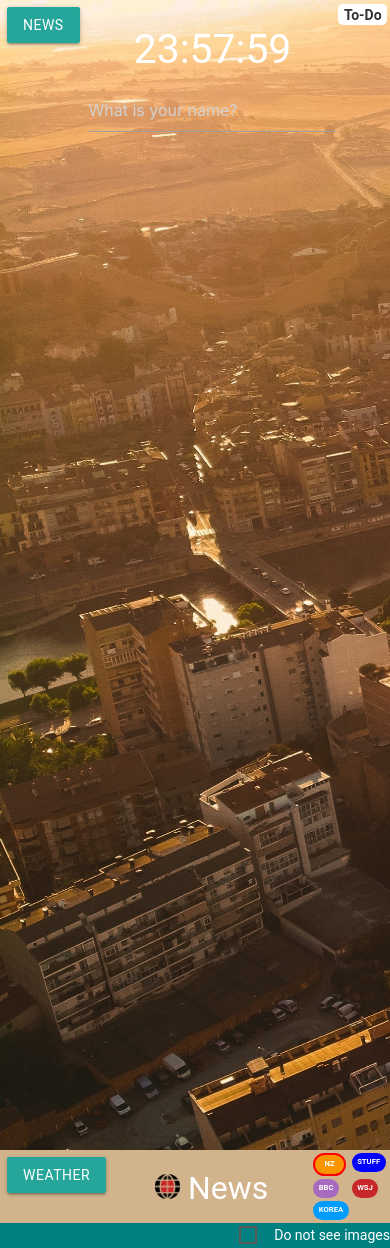
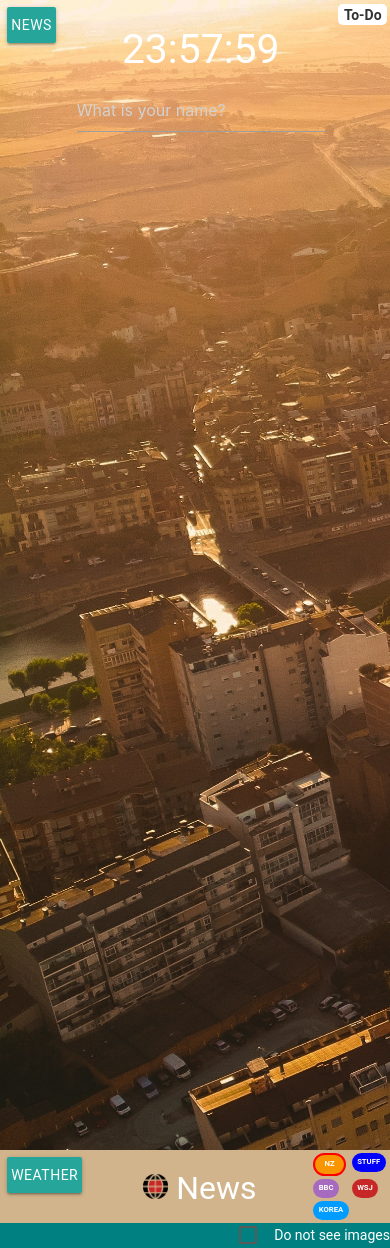
Before and after one commit to kimgyver/momentum-clone, a PHP site: page /index.html in a window 390 px wide. Run offline with PHP 8.4, Linux system fonts and the light colour scheme.

Commit message:
page move button styling

```diff
--- a/index.css
+++ b/index.css
@@ -119,3 +119,10 @@ input:focus {
   box-shadow: 0 1px 0 0 white !important;
   color: white !important;
 }
+
+@media (max-width: 650px) {
+  .btn-page-anchor {
+    padding-left: 0.3rem !important;
+    padding-right: 0.3rem !important;
+  }
+}
--- a/index.html
+++ b/index.html
@@ -24,7 +24,12 @@
       <div id="page-wrap">
         <div class="heading">
           <div class="left`">
-            <a href="#page-2" class="news-link btn" id="news-button">News</a>
+            <a
+              href="#page-2"
+              class="news-link btn btn-page-anchor"
+              id="news-button"
+              >News</a
+            >
           </div>
           <div class="center">
             <h5 class="js-greetings greetings"></h5>
@@ -55,7 +60,7 @@
       <div class="heading">
         <!-- <h1>Page2</!-->
         <div>
-          <a href="#page-1" class="news-link btn btn-dark"
+          <a href="#page-1" class="news-link btn btn-page-anchor"
             >Weather<i class="fas fa-arrow-circle-up"></i
           ></a>
         </div>
--- a/news.css
+++ b/news.css
@@ -117,14 +117,7 @@ article .article-description {
   }
 
   .category {
-    display: inline-block;
-    color: #fff;
     font-size: 0.55rem;
-    text-align: center;
-    text-transform: uppercase;
     padding: 0.3rem 0.4rem;
-    border-radius: 15px;
-    margin-bottom: 0.5rem;
-    margin: 0 0 0.2rem 0.2rem;
   }
 }
```
